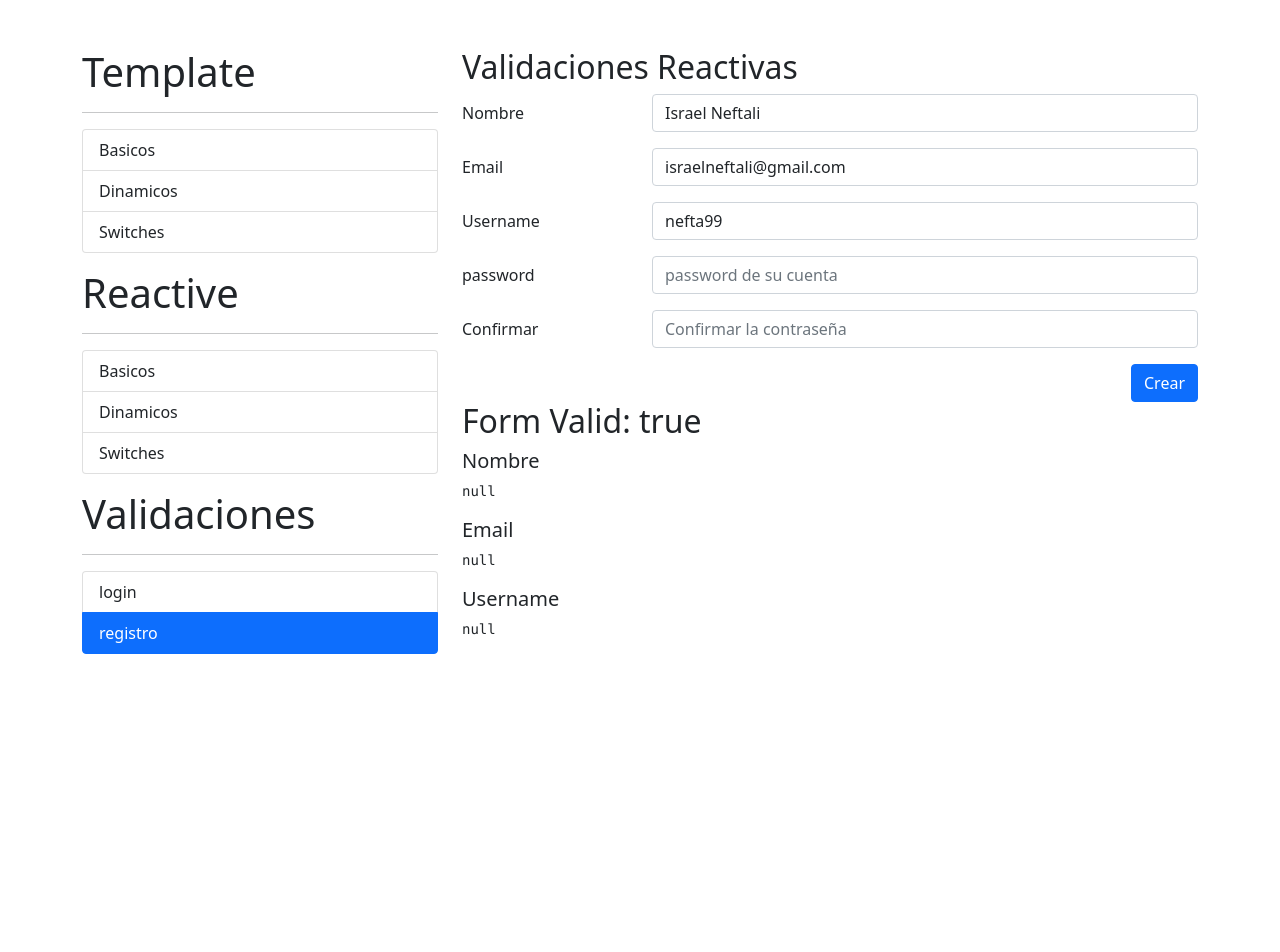
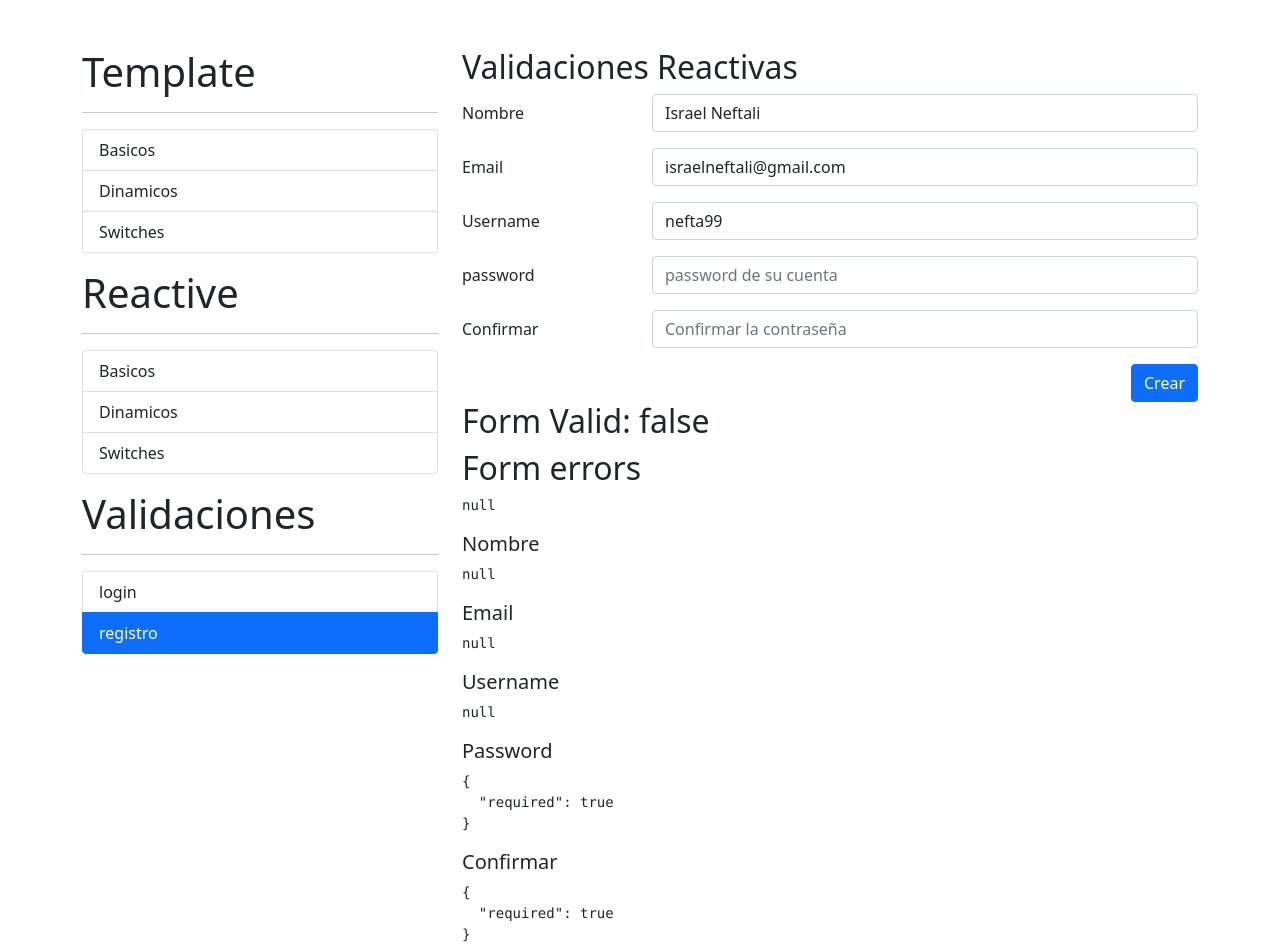
Before and after one commit to nefta99/06-formulariosApp, an Angular app: page /auth/registro in a window 1280 px wide. Shown: the top 952 px of the page. Before the commit the page ends 800 px from the top, so only its background shows below. Built offline with nearby package versions, Linux system fonts and the light colour scheme.

Commit message:
video : 270

```diff
--- a/src/app/auth/pages/registro/registro.component.html
+++ b/src/app/auth/pages/registro/registro.component.html
@@ -52,8 +52,13 @@
                 <label class="col-sm-3  col-form-label">password</label>
                 <div class="col-sm-9">
                     <input type="password"
-                    class="form-control"
-                    placeholder="password de su cuenta">
+                        formControlName="password"
+                        class="form-control"
+                        placeholder="password de su cuenta">
+                    <samp class="form-text text-danger"
+                    *ngIf="campoNoValido('password')">
+                    El password debe de ser mayor de 6 caracteres
+                </samp>
 
                 </div>
             </div>
@@ -62,9 +67,13 @@
                 <label class="col-sm-3  col-form-label">Confirmar</label>
                 <div class="col-sm-9">
                     <input type="password"
-                    class="form-control"
-                    placeholder="Confirmar la contraseña">
-
+                        formControlName="password2"
+                        class="form-control"
+                        placeholder="Confirmar la contraseña">
+                    <samp class="form-text text-danger"
+                            *ngIf="campoNoValido('password2')">
+                    Las contraseñas deben de ser iguales
+                    </samp>
                 </div>
             </div>
             <div class="row">
@@ -80,6 +89,8 @@
 </div>
 
 <h2>Form Valid: {{miFormulario.valid}}</h2>
+<h2>Form errors</h2>
+<pre>{{miFormulario.errors | json}}</pre>
 <h5>Nombre</h5>
 <pre>{{miFormulario.controls.nombre.errors | json}}</pre>
 
@@ -88,3 +99,9 @@
 
 <h5>Username</h5>
 <pre>{{miFormulario.controls.username.errors | json}}</pre>
+
+<h5>Password</h5>
+<pre>{{miFormulario.controls.password.errors | json}}</pre>
+
+<h5>Confirmar</h5>
+<pre>{{miFormulario.controls.password.errors | json}}</pre>
--- a/src/app/auth/pages/registro/registro.component.ts
+++ b/src/app/auth/pages/registro/registro.component.ts
@@ -20,6 +20,10 @@ export class RegistroComponent implements OnInit {
     nombre: ['',[Validators.required,Validators.pattern(this.validatorservices.nombreApellidoPattern)]],
     email : ['',[Validators.required, Validators.pattern(this.validatorservices.emailPattern)]],
     username: ['',[Validators.required,this.validatorservices.noPuedeSerStrider]],
+    password: ['',[Validators.required, Validators.minLength(6)]],
+    password2: ['',[Validators.required]],
+  },{
+    validators : [this.validatorservices.camposIguales('password','password2')]
   })
 
   constructor(private fb : FormBuilder,
--- a/src/app/shared/validator/validator.service.ts
+++ b/src/app/shared/validator/validator.service.ts
@@ -1,5 +1,5 @@
 import { Injectable } from '@angular/core';
-import { FormControl, ValidationErrors } from '@angular/forms';
+import { AbstractControl, FormControl, ValidationErrors } from '@angular/forms';
 
 @Injectable({
   providedIn: 'root'
@@ -25,5 +25,22 @@ export class ValidatorService {
       return null;
   }
 
+  camposIguales(campo1 : string , campo2 : string){
+
+    return (formGroup : AbstractControl) : ValidationErrors | null => {
+        const pass1 = formGroup.get(campo1)?.value;
+        const pass2 = formGroup.get(campo2)?.value;
+
+        console.log(pass1 , pass2);
+        if(pass1 !== pass2){
+
+          formGroup.get(campo2)?.setErrors({noIguales: true})
+          return {noIguales: true}
+        }
+
+        formGroup.get(campo2)?.setErrors(null)
+        return null;
+    }
+  }
 
 }
```
